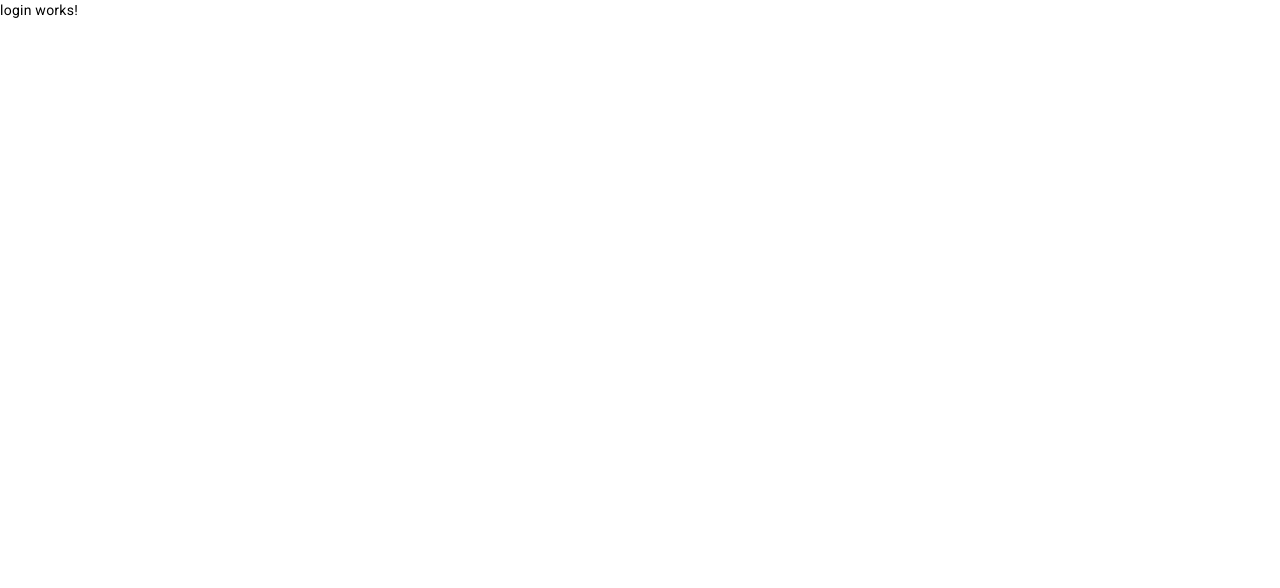
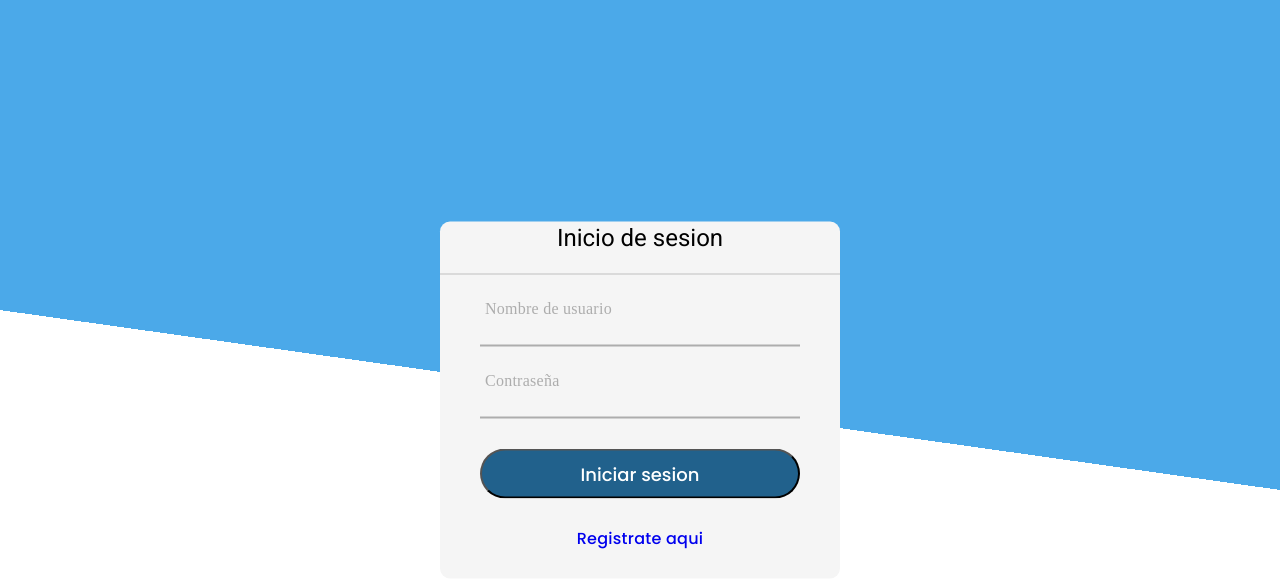
Before and after one commit to DilanOsp/angular_equipup, an Angular app: page /#/login in a window 1280 px wide. Shown: the top 588 px of the page. Built offline with nearby package versions, Linux system fonts and the light colour scheme.

Commit message:
first commit

```diff
--- a/src/app/public/login/components/login/login.component.html
+++ b/src/app/public/login/components/login/login.component.html
@@ -1 +1,33 @@
-<p>login works!</p>
+<!DOCTYPE html>
+<html lang="es">
+<head>
+    <meta charset="UTF-8">
+    <meta name="viewport" content="width=device-width, initial-scale=1.0">
+    <title>Document</title>
+    <link rel="preconnect" href="https://fonts.googleapis.com">
+  <link rel="preconnect" href="https://fonts.gstatic.com" crossorigin>
+  <link href="https://fonts.googleapis.com/css2?family=Poppins:wght@500&display=swap" rel="stylesheet">
+</head>
+<body>
+    <div class="formulario">
+<h1>Inicio de sesion</h1>
+<form method="post">
+    <div class="username">
+<input type="text" required>
+<label> Nombre de usuario</label>
+    </div>
+    <div class="username">
+        <input type="password" required>
+        <label>Contraseña</label>
+
+    </div>
+    <input routerLink="/home" type="submit" value="Iniciar sesion">
+    <div class="registrarse">
+       <a routerLink="/register">Registrate aqui</a>
+
+    </div>
+
+</form>
+    </div>
+</body>
+</html>
--- a/src/app/public/login/components/login/login.component.scss
+++ b/src/app/public/login/components/login/login.component.scss
@@ -0,0 +1,133 @@
+*{
+    padding: 0;
+    margin: 0;
+    box-sizing: border-box;
+    font-family:'Poppins', sans-serif;
+    text-decoration: none;
+    list-style: none;
+  }
+body{
+    display: flex;
+    justify-content: center;
+    align-items: center;
+    min-width: 100vh;
+    background: linear-gradient(188deg, #4ba9e9, #4ba9e9 50%, #fff 50%, #fff 100%);
+  }
+
+.formulario{
+    position: absolute;
+    top: 50%;
+    left: 50%;
+    transform: translate(-50%, -50%);
+    width: 400px;
+    background: #f5f5f5;
+    border-radius: 10px;
+
+}
+.formulario h1{
+    text-align: center;
+    padding: 0 0 20px 0;
+    border-bottom: 1px solid silver;
+}
+
+.formulario form{
+    padding: 0 40px;
+    box-sizing: border-box;
+}
+
+form .username{
+    position: relative;
+    border-bottom: 2px solid #adadad;
+    margin: 30px 0;
+
+}
+
+.username input{
+    width: 100%;
+    padding: 0 5px;
+    height: 40px;
+    font-size: 16 px;
+    border: none;
+    background: none;
+    outline: none;
+}
+
+.username label{
+    position: absolute;
+    top: 10%;
+    left: 5px;
+    color: #adadad;
+    transform: translateY(-50%);
+    font-size: 16px;
+    pointer-events: none;
+    font-family: bold;
+    transition: .5s;
+
+
+}
+
+.username span::before{
+
+    content: '';
+    position: absolute;
+    top: 40px;
+    left: 0;
+    width: 100%;
+    height: 2px;
+    background: #2C3E50;
+    transition: .5s;
+
+}
+
+.username input:focus ~ label,
+.username input:focus ~ label¨{
+    top: -5px;
+    color: #2C3E50
+}
+
+.username input:focus ~ span::before
+.username input:focus ~ span::before{
+    width: 100%;
+
+}
+
+.recordar{
+    margin: -5px 0 20px 5px;
+    color: blue;
+    cursor: pointer;
+}
+
+.recordar:hover{
+    text-decoration: underline;
+
+}
+input[type="submit"]{
+    width: 100%;
+    height: 50px;
+    background: #21618C;
+    border-radius: 25px;
+    font-size: 18px;
+    color: white;
+    cursor: pointer;
+    outline: none;
+}
+
+
+input[type="submit"]:hover{
+     border-color: #21618C;
+     transition: .5s;
+}
+
+.registrarse{
+    margin: 30px 0;
+    text-align: center;
+    font-size: 16px;
+    color: blue;
+    text-decoration: none;
+
+
+}
+
+.registrarse a:hover{
+    text-decoration: underline;
+}
--- a/src/app/public/public-routing.module.ts
+++ b/src/app/public/public-routing.module.ts
@@ -6,6 +6,7 @@ import { HomeComponent } from './home/containers/home/home.component';
 import { LoginComponent } from './login/components/login/login.component';
 import { HovbarComponent } from '../core/shared/components/hovbar/hovbar.component';
 import { RegisterComponent } from './register/register.component';
+import { CardproductComponent } from './cardproduct/cardproduct.component';
 
 
 const routes: Routes = [
@@ -15,7 +16,8 @@ const routes: Routes = [
        { path: 'home', component: HomeComponent},
        { path:'login', component: LoginComponent},
        { path: "hovbar", component: HovbarComponent},
-       { path: "register", component: RegisterComponent}
+       { path: "register", component: RegisterComponent},
+       { path: "product", component: CardproductComponent}
     ]
   }
 ]
--- a/src/app/public/public.module.ts
+++ b/src/app/public/public.module.ts
@@ -7,6 +7,7 @@ import { HomeComponent } from './home/containers/home/home.component';
 import { LoginComponent } from './login/components/login/login.component';
 import { HovbarComponent } from '../core/shared/components/hovbar/hovbar.component';
 import { RegisterComponent } from './register/register.component';
+import { CardproductComponent } from './cardproduct/cardproduct.component';
 
 
 
@@ -16,7 +17,8 @@ import { RegisterComponent } from './register/register.component';
     HomeComponent,
     LoginComponent,
     HovbarComponent,
-    RegisterComponent
+    RegisterComponent,
+    CardproductComponent
   ],
   imports: [
     CommonModule,
--- a/src/app/public/register/register.component.html
+++ b/src/app/public/register/register.component.html
@@ -1 +1 @@
-<p>register works!</p>
+<h1>registre</h1>
```
Also changed, not shown: src/app/public/cardproduct/cardproduct.component.ts (added, +10 -0 lines), src/app/img/taladro.png (added), src/app/public/cardproduct/cardproduct.component.html (added), src/app/public/cardproduct/cardproduct.component.scss (added).
